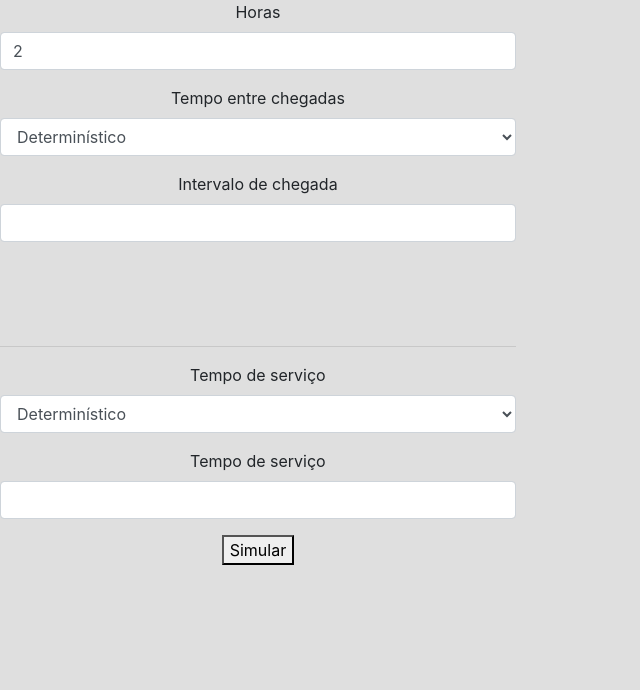
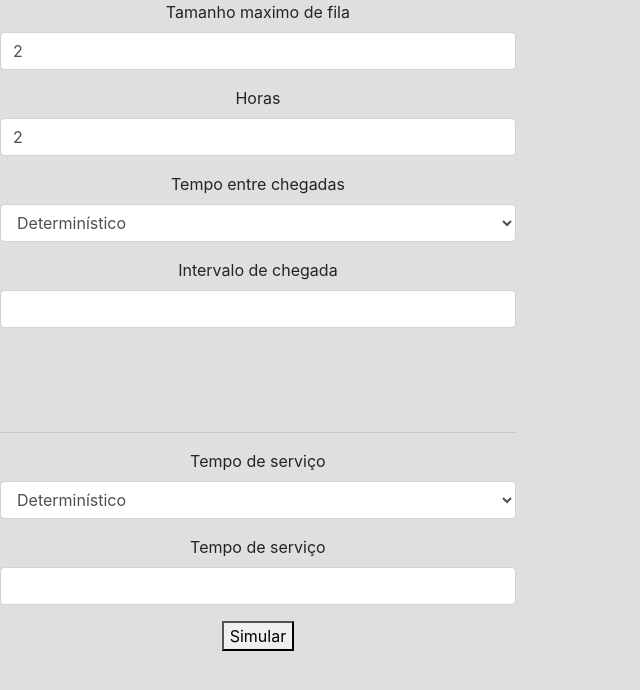
Before and after one commit to Sabrinovsky/simulacao, a React (Create React App) app: page / in a window 1280 px wide. Shown: the top 690 px of the page, without its empty margins (0-640 px from the left). Built offline with nearby package versions, Linux system fonts and the light colour scheme.

Commit message:
add max fila

```diff
--- a/src/App.js
+++ b/src/App.js
@@ -5,10 +5,10 @@ import { simular } from './simularLavacar'
 function App() {
   function run() {
     if (expressaoChegada === 'normal') {
-      simular({ horas, expressaoChegada, media, variancia, tempoServicoDeterministico, exponencial })
+      simular({ horas, expressaoChegada, media, variancia, tempoServicoDeterministico, exponencial,maxFila })
 
     } else {
-      simular({ horas, chegadaDeterministica, tempoServicoDeterministico, exponencial })
+      simular({ horas, chegadaDeterministica, tempoServicoDeterministico, exponencial,maxFila })
     }
   }
 
@@ -20,6 +20,7 @@ function App() {
   const [media, setMedia] = React.useState()
   const [variancia, setVariancia] = React.useState()
   const [exponencial, setExponencial] = React.useState()
+  const [maxFila, setMaxFila] = React.useState()
 
   return (
     <div className="App">
@@ -27,6 +28,11 @@ function App() {
         <div className='row'>
           <div className='col-5'>
             {/* <form onSub> */}
+            <div className="form-group">
+              <label >Tamanho maximo de fila</label>
+              <input defaultValue='2' className="form-control" onChange={({ target }) => setMaxFila(target.value)} />
+            </div>
+
             <div className="form-group">
               <label >Horas</label>
               <input defaultValue='2' className="form-control" onChange={({ target }) => setTime(target.value)} />
--- a/src/simularLavacar.js
+++ b/src/simularLavacar.js
@@ -1,4 +1,4 @@
-export function simular ({ horas, chegadaDeterministica, expressaoChegada, media, variancia, tempoServicoDeterministico, exponencial }) {
+export function simular ({ horas, chegadaDeterministica, expressaoChegada, media, variancia, tempoServicoDeterministico, exponencial ,maxFila}) {
   const minutos = horas * 60
   const clientes = []
   const filaPorMinuto = []
@@ -34,6 +34,11 @@ export function simular ({ horas, chegadaDeterministica, expressaoChegada, media
   let terminoProximoServico = undefined
 
   for (let i = 0; i <= minutos; i++) {
+    if(funcionario.fila.length >= maxFila) {
+      console.log('Fila atingiu o tamanho máximo')
+      return
+    }
+
     if(funcionario.atendendo && i === terminoProximoServico ){
       terminaServico(i)
     }
@@ -75,7 +80,10 @@ export function simular ({ horas, chegadaDeterministica, expressaoChegada, media
   }
   mediaEntidadesNaFila = mediaEntidadesNaFila / filaPorMinuto.length
 
-  console.log('Média de entidades na fila: ', mediaEntidadesNaFila)
+  // console.log('Média de entidades na fila: ', mediaEntidadesNaFila)
+
+  if(funcionario.fila.length >= maxFila){
+  }
 
   function terminaServico(tempoAtual){
 
```
Also changed, not shown: 8 other files (tests, documents, lock files or other folders).
